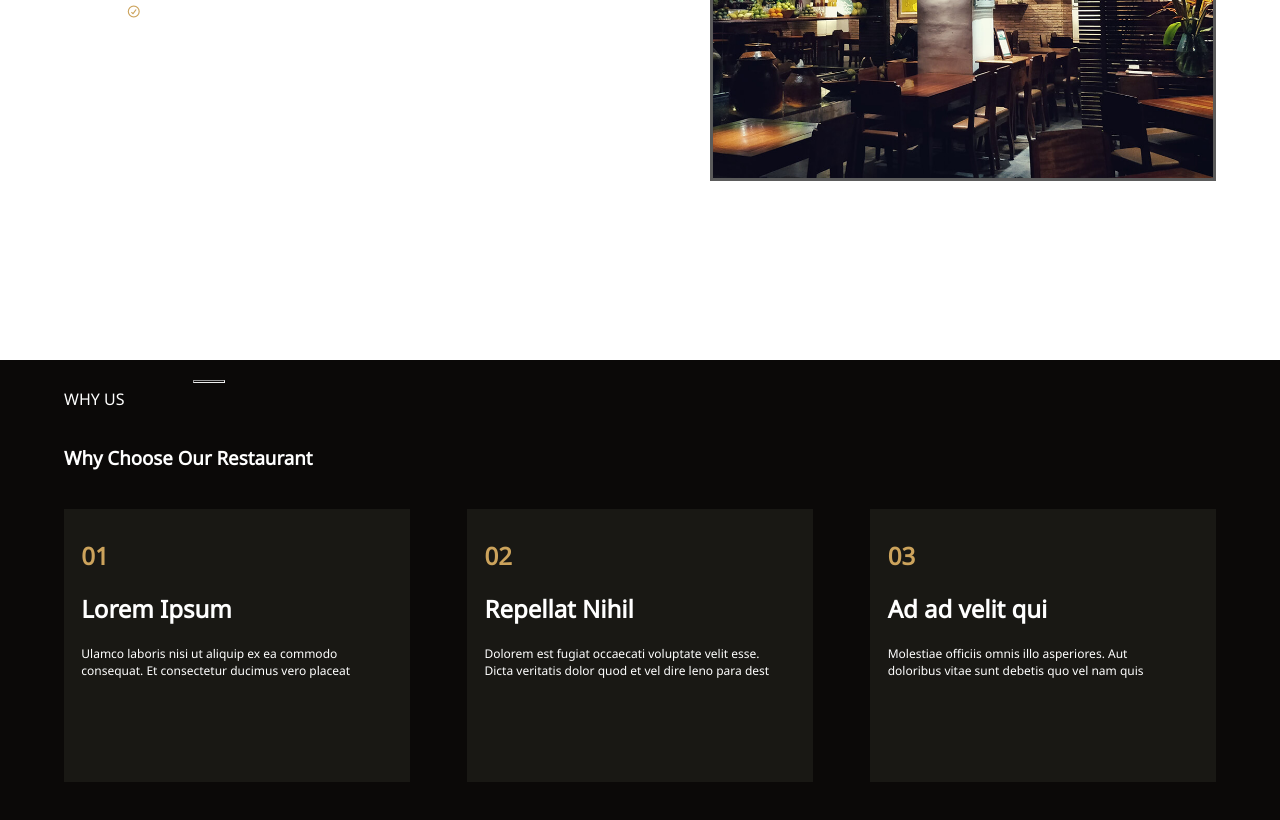
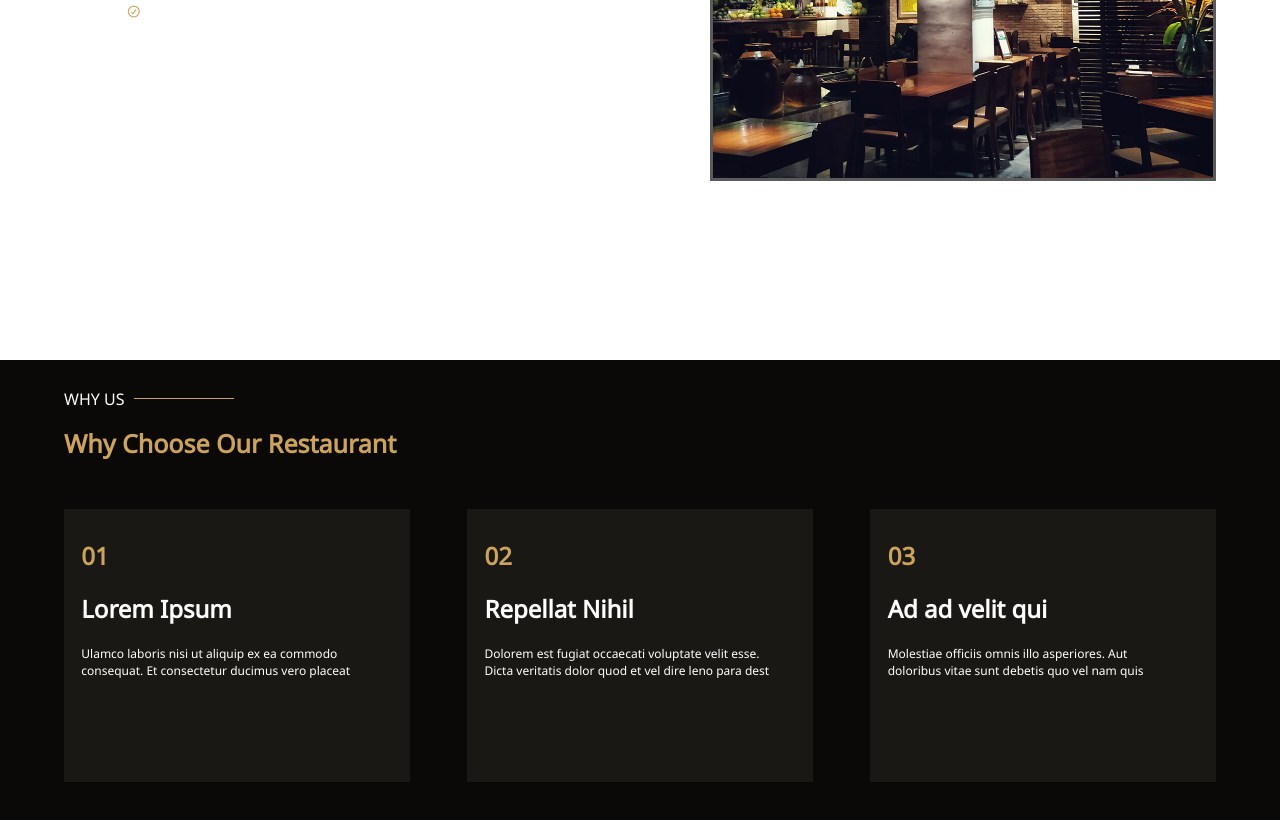
Before and after one commit to sofiane626/projet-dom-sofiane-ezzahti, a website: page index.html in a window 1280 px wide. Shown: the part 1160-1980 px from the top of the page. Drawn offline with Linux system fonts and the light colour scheme.

Commit message:
section2 fini

```diff
--- a/index.html
+++ b/index.html
@@ -37,7 +37,9 @@
                 <li class="navbar__link second">
                   <a href="#section1">About</a>
                 </li>
-                <li class="navbar__link third"><a href="#section2">Menu</a></li>
+                <li class="navbar__link third">
+                  <a href="#section2">Menu</a>
+                </li>
                 <li class="navbar__link four">
                   <a href="#section3">Specials</a>
                 </li>
@@ -146,8 +148,10 @@
         <div class="section2-box">
           <div class="section2-haut reveal">
             <div class="section2-bar">
-              <p>WHY US</p>
-              <hr />
+              <div>
+                <p>WHY US</p>
+              </div>
+              <div class="section2-Bar"></div>
             </div>
             <h3>Why Choose Our Restaurant</h3>
           </div>
--- a/src/sass/modules/_section2.scss
+++ b/src/sass/modules/_section2.scss
@@ -21,12 +21,14 @@
 .section2-bar {
   display: flex;
   width: 20%;
+  gap: 10px;
 }
 
-.section2-bar hr {
-  height: 0.5px;
-  bottom: 0;
-  width: 30px;
+.section2-Bar {
+  height: 10px;
+  width: 100px;
+  border-bottom: 1px solid #cca35c;
+  margin-top: 16px;
 }
 
 .section2-bas {
@@ -51,6 +53,14 @@
   background-color: #cca35c;
 }
 
+.section2-card:hover h1 {
+  color: white;
+}
+
+.section2-card:hover .section2-box-card {
+  transform: translateY(-8px);
+}
+
 .section2-box-card {
   height: 100%;
   width: 90%;
@@ -68,3 +78,9 @@
 .section2-box-card p {
   font-size: 12px;
 }
+
+.section2-haut h3 {
+  margin: 0;
+  color: #cca35c;
+  font-size: 25px;
+}
```
Also changed, not shown: public/css/style.css, 1 other file.
